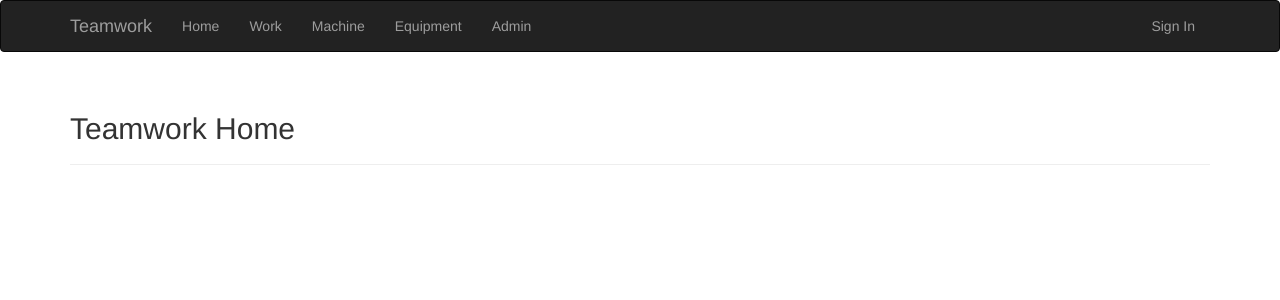
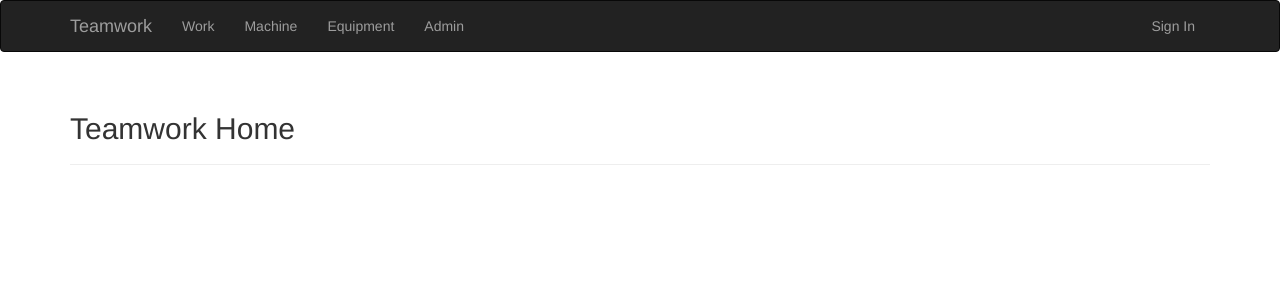
Before and after one commit to frankbx/teamwork1, a Flask app: page / in a window 1280 px wide. Shown: the top 300 px of the page. Run offline with Flask 2, Linux system fonts and the light colour scheme; some libraries are stand-ins or nearby versions.

Commit message:
small changes on 404 and 500

```diff
--- a/app/templates/404.html
+++ b/app/templates/404.html
@@ -4,4 +4,6 @@
     <div class="page-header">
         <h1>Not Found</h1>
     </div>
+
+    <a href="/">Return to Home</a>
 {% endblock %}
--- a/app/templates/500.html
+++ b/app/templates/500.html
@@ -4,4 +4,6 @@
     <div class="page-header">
         <h1>Internal Server Error</h1>
     </div>
+
+    <a href="/">Return to Home</a>
 {% endblock %}
--- a/app/templates/application.html
+++ b/app/templates/application.html
@@ -15,7 +15,7 @@
             </div>
             <div class="navbar-collapse collapse">
                 <ul class="nav navbar-nav">
-                    <li><a href="/">Home</a></li>
+{#                    <li><a href="/">Home</a></li>#}
                     <li><a href="/">Work</a></li>
                     <li><a href="/">Machine</a></li>
                     <li><a href="/">Equipment</a></li>
```
Also changed, not shown: requirements.txt (added, +24 -0 lines).
